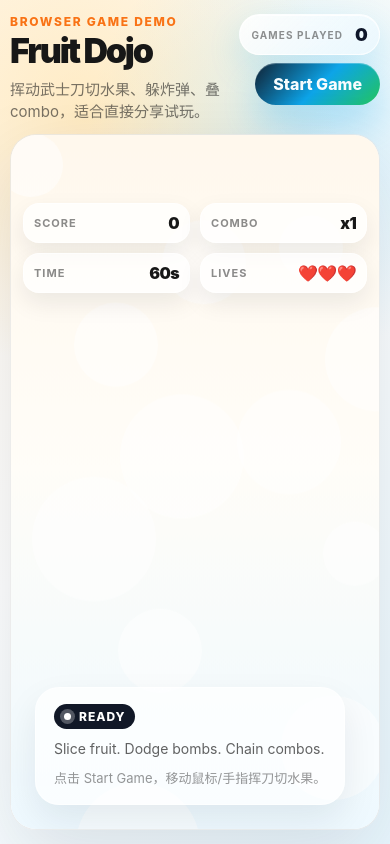
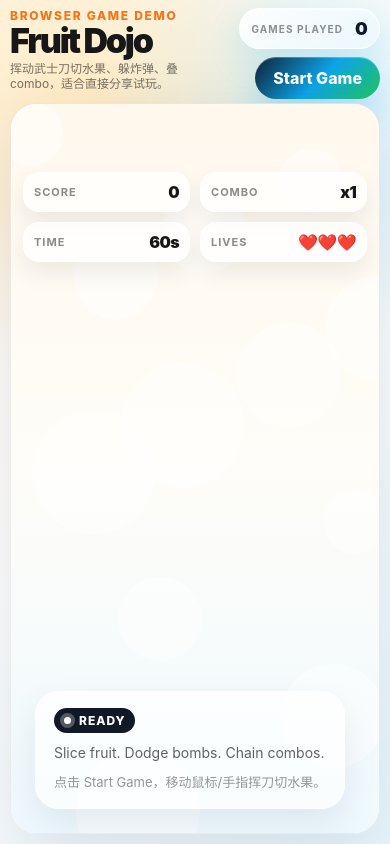
Before and after one commit to xdannycloud/fruit-dojo, a React (Vite) app: page / in a window 390 px wide. Built offline with nearby package versions, Linux system fonts and the light colour scheme; no server answers.

Commit message:
Tighten spacing above game card

```diff
--- a/src/styles.css
+++ b/src/styles.css
@@ -39,10 +39,10 @@ canvas {
   width: min(1180px, calc(100vw - 36px));
   height: 100vh;
   margin: 0 auto;
-  padding: 24px 0 28px;
+  padding: 18px 0 24px;
   display: grid;
   grid-template-rows: auto 1fr;
-  gap: 18px;
+  gap: 6px;
 }
 
 .game-header {
@@ -78,7 +78,7 @@ h1 {
 }
 
 .subtitle {
-  margin: 12px 0 0;
+  margin: 8px 0 0;
   max-width: 620px;
   color: var(--muted);
   font-size: 15px;
@@ -257,8 +257,8 @@ h1 {
     width: min(100vw - 20px, 640px);
     min-height: 100vh;
     height: 100dvh;
-    padding: 14px 0;
-    gap: 12px;
+    padding: 8px 0 10px;
+    gap: 4px;
   }
   .game-header {
     align-items: start;
@@ -266,6 +266,12 @@ h1 {
     gap: 12px;
   }
   .game-header > div:first-child { min-width: 0; }
+  .eyebrow { margin-bottom: 2px; }
+  .subtitle {
+    margin-top: 4px;
+    font-size: 12px;
+    line-height: 1.25;
+  }
   .header-actions {
     align-items: flex-end;
     flex-direction: column;
```
